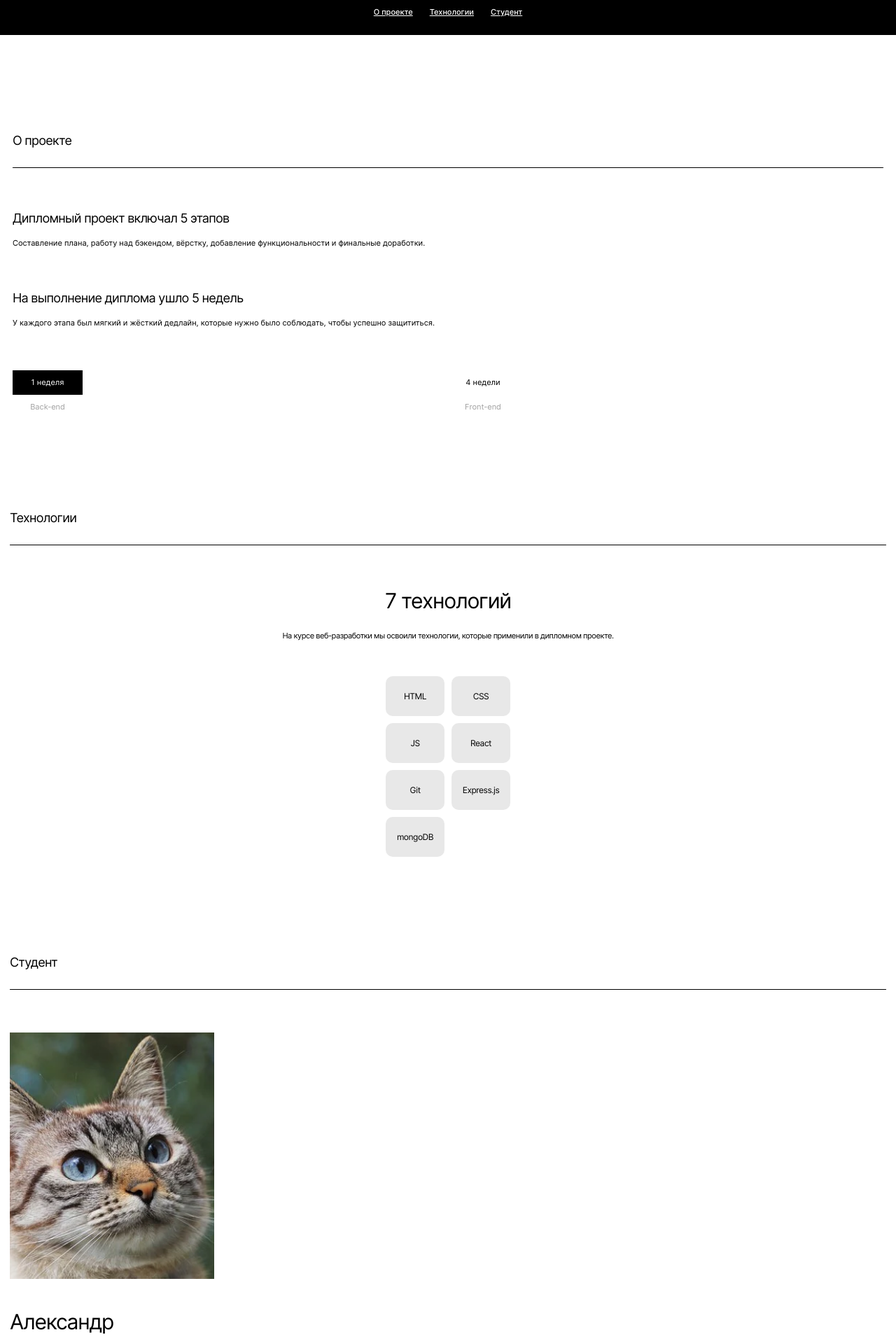
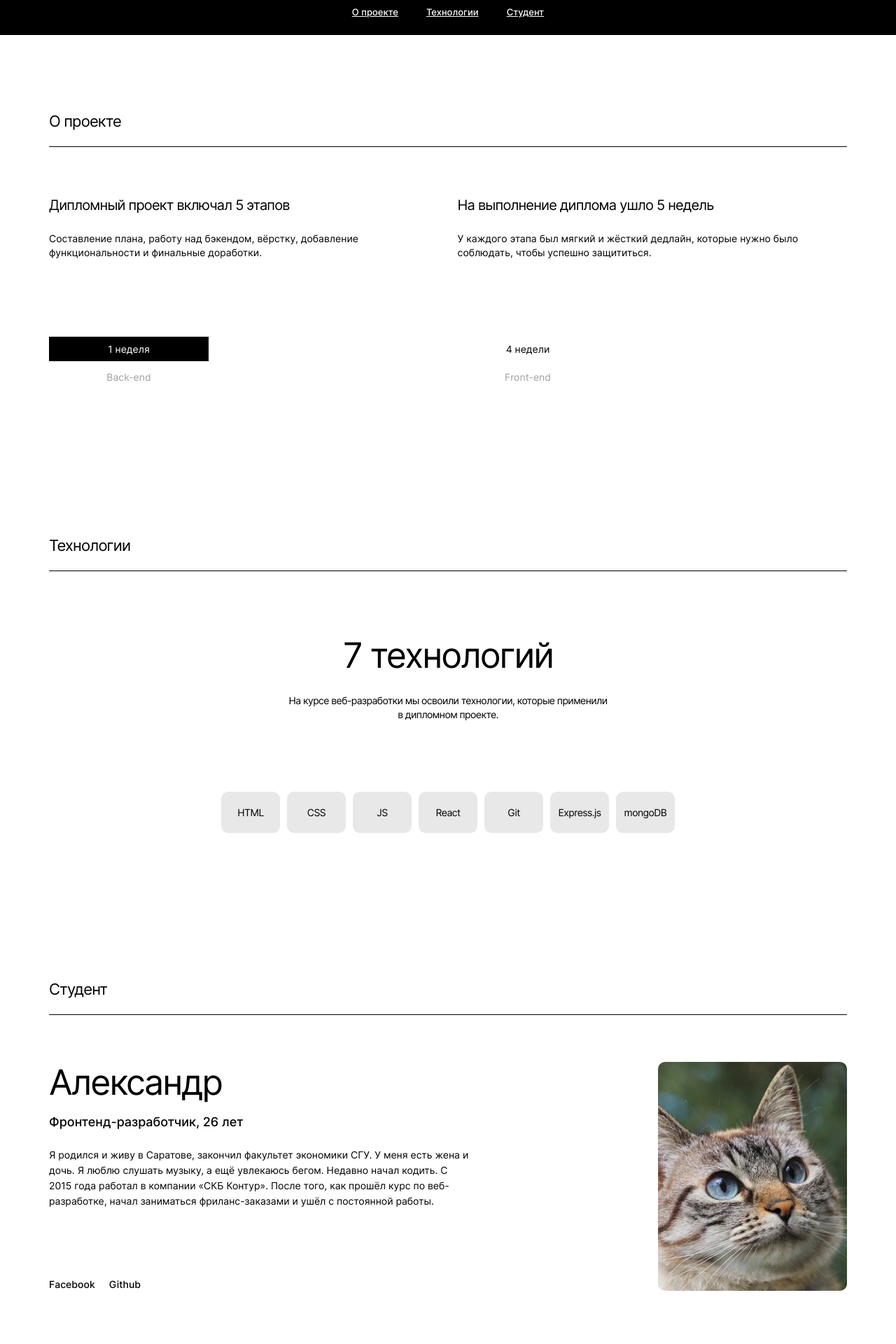
Before and after one commit to Alexandr-Ivsr/movies-explorer-frontend, a React (Create React App) app: page / in a window 1280 px wide. Shown: the part 660-2580 px from the top of the page at 70% size. Built offline with nearby package versions, Linux system fonts and the light colour scheme.

Commit message:
add adaptive footer, portfolio, aboutme, techs

```diff
--- a/src/components/AboutMe/AboutMe.css
+++ b/src/components/AboutMe/AboutMe.css
@@ -33,6 +33,7 @@
   object-fit: cover;
   box-sizing: border-box;
   max-width: 100%;
+  border-radius: 10px;
 }
 
 .about-me__info {
@@ -80,3 +81,85 @@
 .about-me__link:nth-child(2n) {
   margin-left: 26px;
 }
+
+@media (min-width: 768px) {
+  .about-me {
+    padding: 90px 50px;
+  }
+  .about-me__title {
+    font-size: 22px;
+    line-height: 27px;
+    margin-bottom: 90px;
+  }
+  .about-me__title::after {
+    bottom: -23px;
+  }
+  .about-me__wrapper {
+    display: flex;
+    flex-direction: row-reverse;
+    gap: 49px;
+  }
+  .about-me__photo {
+    width: 255px;
+    height: 307px;
+    margin: 0;
+  }
+  .about-me__info {
+    max-width: 364px;
+    margin: 0;
+  }
+  .about-me__subtitle {
+    font-size: 40px;
+    line-height: 40px;
+    margin-bottom: 16px;
+  }
+  .about-me__profession {
+    font-size: 12px;
+    line-height: 18px;
+  }
+  .about-me__description {
+    font-size: 12px;
+    line-height: 18px;
+  }
+  .about-me__links {
+    margin-top: -18px;
+  }
+  .about-me__link:nth-child(2n) {
+    margin-left: 20px;
+  }
+}
+
+@media (min-width: 1280px) {
+  .about-me {
+    padding: 110px 70px 125px;
+  }
+  .about-me__title {
+    margin-bottom: 90px;
+    font-size: 22px;
+    line-height: 27px;
+  }
+  .about-me__wrapper {
+    justify-content: space-between;
+  }
+  .about-me__photo {
+    width: 270px;
+    height: 327px;
+  }
+  .about-me__info {
+    max-width: 600px;
+  }
+  .about-me__subtitle {
+    font-size: 50px;
+    line-height: 58px;
+    margin-bottom: 18px;
+  }
+  .about-me__profession {
+    font-size: 18px;
+    line-height: 20px;
+    margin-bottom: 26px;
+  }
+  .about-me__description {
+    font-size: 14px;
+    line-height: 22px;
+  }
+}
--- a/src/components/AboutMe/AboutMe.js
+++ b/src/components/AboutMe/AboutMe.js
@@ -6,7 +6,7 @@ export default function AboutMe(props) {
 	return (
 		<section className="about-me">
 			<h2 className="about-me__title">Студент</h2>
-			<div className="about-me__wrapper"></div>
+			<div className="about-me__wrapper">
 				<img src={imageUser} className="about-me__photo" alt="мое фото" />
 				<div className="about-me__info">
 					<h3 className="about-me__subtitle">Александр</h3>
@@ -15,6 +15,7 @@ export default function AboutMe(props) {
 						Я родился и живу в Саратове, закончил факультет экономики СГУ. У меня есть жена и дочь. Я люблю слушать музыку, а ещё увлекаюсь бегом. Недавно начал кодить. С 2015 года работал в компании «СКБ Контур». После того, как прошёл курс по веб-разработке, начал заниматься фриланс-заказами и ушёл с постоянной работы.
 					</p>
 				</div>
+			</div>
 			<div className="about-me__links" >
 				<a className="about-me__link" href="https://ru-ru.facebook.com/">Facebook</a>
 				<a className="about-me__link" href="https://github.com/Alexandr-Ivsr">Github</a>
--- a/src/components/AboutProject/AboutProject.css
+++ b/src/components/AboutProject/AboutProject.css
@@ -46,10 +46,13 @@
 }
 
 .about-project__time-item {
-	margin-right: 52px;
 	display: flex;
 	flex-direction: column;
 	align-items: center;
+}
+
+.about-project__time-item_position_left {
+	min-width: 100px;
 }
 
 .about-project__time-item:nth-child(2n) {
@@ -62,15 +65,15 @@
 	line-height: 13px;
 	margin: 0;
 	padding: 11px 10px;
+	box-sizing: border-box;
 }
 
 .about-project__time-text_color_black {
 	background-color: #000000;
-	min-width: 100px;
 	padding: 11px 10px;
 	text-align: center;
 	color: #FFFFFF;
-	box-sizing: border-box;
+	width: 100%;
 }
 
 .about-project__time-text_color_gray {
@@ -78,3 +81,65 @@
 	line-height: 13px;
 	color: #A0A0A0
 }
+
+@media (min-width: 768px) {
+	.about-project {
+		padding: 90px 50px;
+	}
+	.about-project__title {
+		margin: 0 0 94px;
+		font-size: 22px;
+		line-height: 27px;
+	}
+	.about-project__title::after {
+		bottom: -23px;
+	}
+	.about-project__info-wrapper {
+		display: flex;
+		gap: 30px;
+		margin-bottom: 93px;
+	}
+	.about-project__info {
+		margin-bottom: 0;
+	}
+	.about-project__subtitle {
+		margin: 0 0 22px;
+		font-size: 20px;
+		line-height: 24px
+	}
+	.about-project__info-description {
+		font-size: 12px;
+		line-height: 18px;
+	}
+	.about-project__time-item_position_left {
+		min-width: 140px;
+	}
+	.about-project__time-text {
+		padding: 9px 10px;
+		font-size: 14px;
+		line-height: 17px;
+	}
+	.about-project__time-text_color_gray {
+		padding-top: 14px;
+	}
+}
+
+@media (min-width: 1280px) {
+	.about-project {
+		padding: 110px 70px;
+	}
+	.about-project__subtitle {
+		margin: 0 0 26px;
+	}
+	.about-project__info-wrapper {
+		margin-bottom: 110px;
+		gap: 40px;
+	}
+	.about-project__info-description {
+		font-size: 14px;
+		line-height: 20px;
+	}
+	.about-project__time-item_position_left {
+		min-width: 228px;
+	}
+}
--- a/src/components/AboutProject/AboutProject.js
+++ b/src/components/AboutProject/AboutProject.js
@@ -5,6 +5,7 @@ export default function AboutProject(props) {
 	return (
 		<section className="about-project">
 			<h2 className="about-project__title">О проекте</h2>
+			<div className="about-project__info-wrapper">
 				<div className="about-project__info">
 					<h3 className="about-project__subtitle">Дипломный проект включал 5 этапов</h3>
 					<p className="about-project__info-description">
@@ -17,8 +18,9 @@ export default function AboutProject(props) {
 						У каждого этапа был мягкий и жёсткий дедлайн, которые нужно было соблюдать, чтобы успешно защититься.
 					</p>
 				</div>
+			</div>
 			<div className="about-project__time">
-				<div className="about-project__time-item">
+				<div className="about-project__time-item about-project__time-item_position_left">
 					<p className="about-project__time-text about-project__time-text_color_black">1 неделя</p>
 					<p className="about-project__time-text about-project__time-text_color_gray">Back-end</p>
 				</div>
--- a/src/components/Footer/Footer.css
+++ b/src/components/Footer/Footer.css
@@ -23,9 +23,6 @@
 }
 
 .footer__wrapper {
-  /* display: flex;
-  flex-direction: column;
-  justify-content: center; */
   text-align: center;
 }
 
@@ -57,3 +54,44 @@
   line-height: 15px;
   margin: 0;
 }
+
+@media (min-width: 768px) {
+  .footer {
+    padding: 79px 30px 20px;
+  }
+  .footer__sign {
+    font-size: 13px;
+    line-height: 16px;
+    margin-bottom: 40px;
+  }
+  .footer__wrapper {
+    display: flex;
+    flex-direction: row-reverse;
+    justify-content: space-between;
+		align-items: center;
+  }
+  .footer__links {
+    display: flex;
+    justify-content: space-between;
+    gap: 20px;
+  }
+  .footer__link {
+    margin: 0;
+		font-size: 13px;
+		line-height: 16px;
+  }
+  .footer__link:nth-child(3n) {
+    margin: 0;
+	}
+	.footer__copyright {
+		color: #000000;
+		font-size: 13px;
+		line-height: 16px;
+	}
+}
+
+@media (min-width: 1280px) {
+	.footer {
+		padding: 79px 70px 20px;
+	}
+}
--- a/src/components/NavTab/NavTab.css
+++ b/src/components/NavTab/NavTab.css
@@ -3,7 +3,6 @@
 	display: flex;
 	justify-content: center;
 	padding: 25px 53px;
-	margin-bottom: 70px;
 	gap: 24px;
 }
 
@@ -19,3 +18,17 @@
 .navtab__link:hover {
 	opacity: .5;
 }
+
+@media (min-width: 768px) {
+	.navtab {
+		gap: 40px;
+	}
+	.navtab__link {
+		font-size: 13px;
+		line-height: 16px;
+	}
+}
+
+/* @media (min-width: 1280px) {
+
+} */
--- a/src/components/Portfolio/Portfolio.css
+++ b/src/components/Portfolio/Portfolio.css
@@ -44,3 +44,34 @@
 	line-height: 28px;
 	letter-spacing: -0.04em;
 }
+
+@media (min-width: 768px) {
+	.portfolio {
+		padding: 90px 50px;
+	}
+	.portfolio__title {
+		margin-bottom: 50px;
+		font-size: 18px;
+		line-height: 20px;
+	}
+	.portfolio__link {
+		font-size: 28px;
+		line-height: 50px;
+	}
+	.portfolio__symbol-arrow {
+		font-size: 28px;
+		line-height: 60px;
+	}
+}
+
+@media (min-width: 1280px) {
+	.portfolio {
+		padding: 110px 70px 125px;
+	}
+	.portfolio__link {
+		font-size: 30px;
+	}
+	.portfolio__symbol-arrow {
+		font-size: 30px;
+	}
+}
--- a/src/components/Promo/Promo.css
+++ b/src/components/Promo/Promo.css
@@ -19,6 +19,7 @@
   text-align: center;
   font-weight: 400;
   letter-spacing: -0.04em;
+  max-width: 730px;
 }
 
 @media (min-width: 768px) {
@@ -30,7 +31,3 @@
     line-height: 58px;
   }
 }
-
-/* @media (min-width: 1280px) {
-
-} */
--- a/src/components/Techs/Techs.css
+++ b/src/components/Techs/Techs.css
@@ -60,3 +60,54 @@
 	text-align: center;
 	box-sizing: border-box;
 }
+
+@media (min-width: 768px) {
+	.techs {
+		padding: 90px 50px
+	}
+	.techs__title {
+		margin: 0 0 104px;
+		font-size: 22px;
+		line-height: 27px;
+	}
+	.techs__title::after {
+		bottom: -23px;
+	}
+	.techs__subtitle {
+		margin-bottom: 22px;
+		font-size: 50px;
+		line-height: 58px;
+	}
+	.techs__description {
+		font-size: 12px;
+		line-height: 18px;
+		margin-bottom: 83px;
+		max-width: 436px;
+	}
+	.techs__list {
+		display: flex;
+		gap: 10px;
+	}
+}
+
+@media (min-width: 1280px) {
+	.techs {
+		padding: 100px 70px;
+	}
+	.techs__title {
+		margin-bottom: 114px;
+	}
+	.techs__subtitle {
+		margin-bottom: 26px;
+	}
+	.techs__description {
+		font-size: 14px;
+		line-height: 20px;
+		max-width: 460px;
+		margin-bottom: 100px;
+	}
+	.techs__list-item {
+		font-size: 14px;
+		line-height: 17px;
+	}
+}
```
Lines whose indentation alone changed are shown as unchanged.
